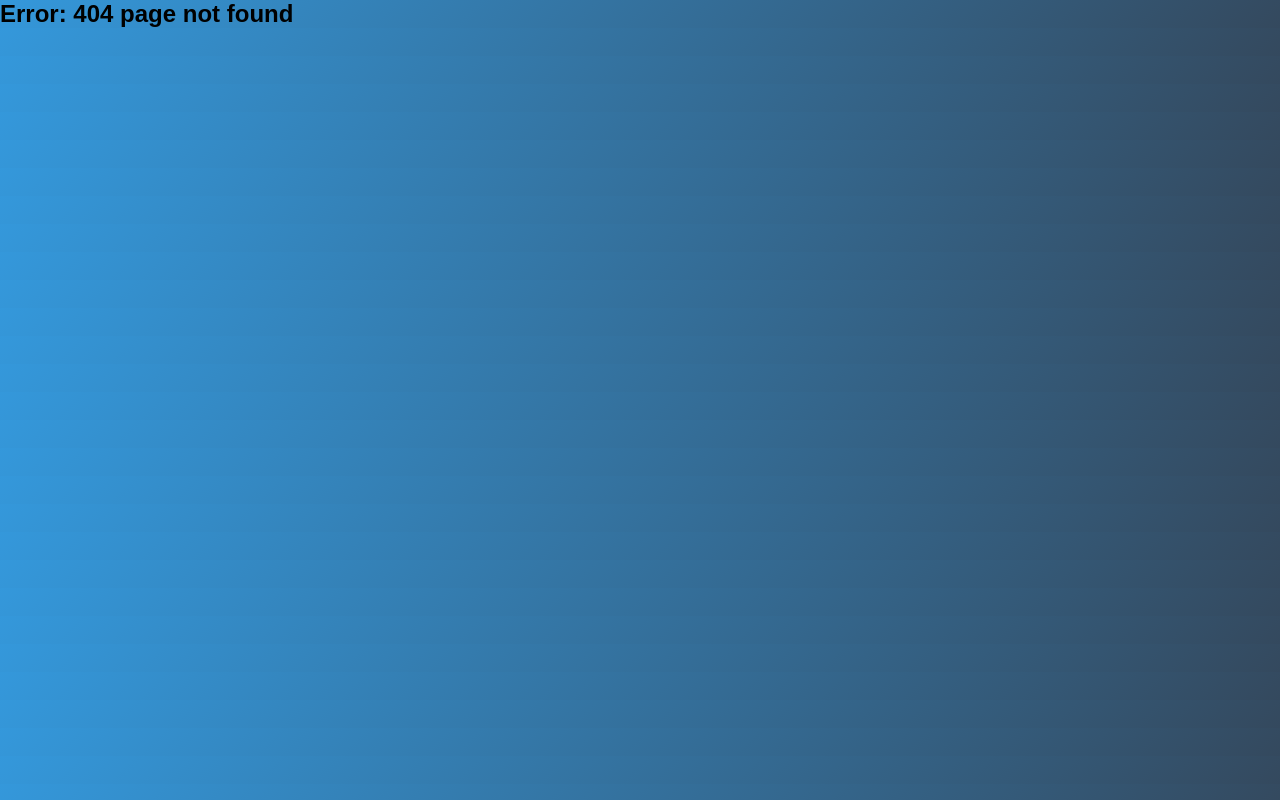
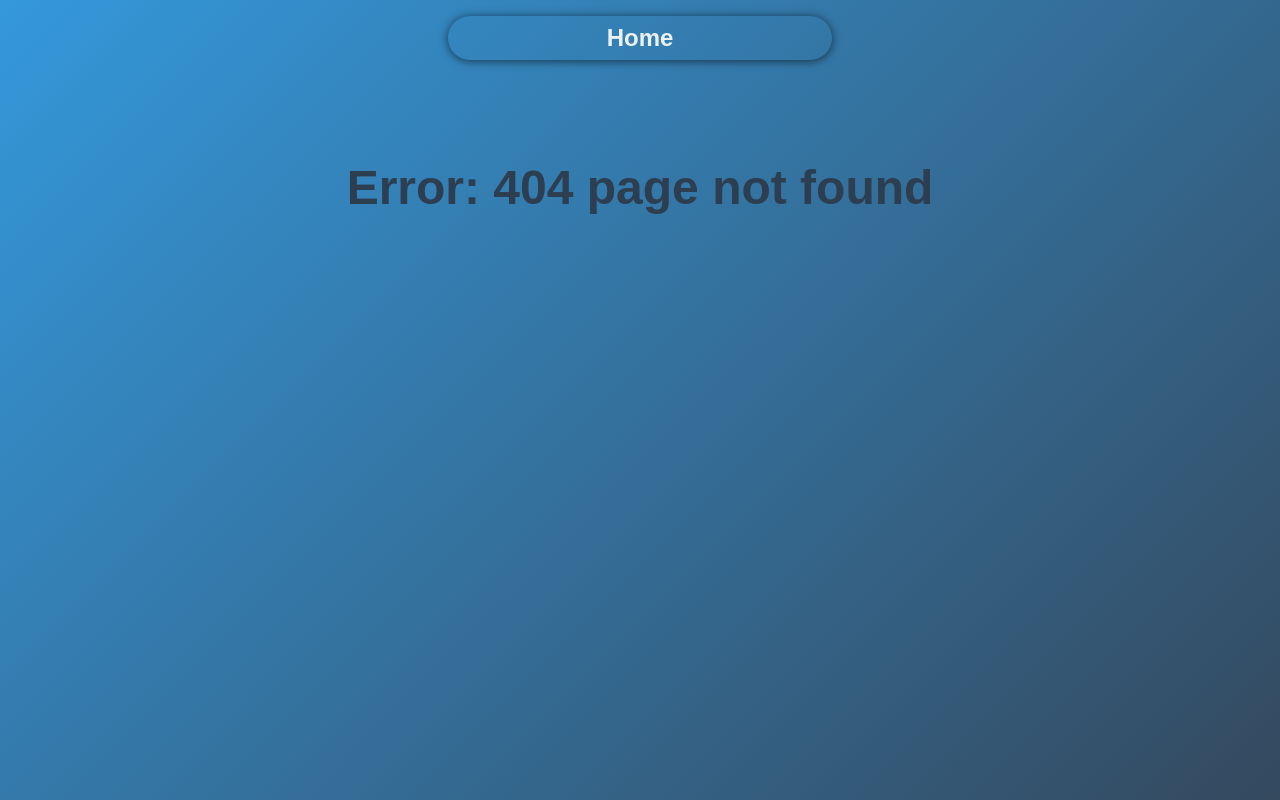
Before and after one commit to karthik-joseph/Todo_app, a Flask app: template templates/error.html in a window 1280 px wide. Run offline with Flask 3, Linux system fonts and the light colour scheme; the template is opened without the code that fills it, so the values that code supplies are empty.

Commit message:
Error Page Included for Page not Found

```diff
--- a/app.py
+++ b/app.py
@@ -112,7 +112,7 @@ def toggle_task(id):
 
 @app.errorhandler(404)
 def page_not_found(e):
-    return render_template('error.html')
+    return render_template('error.html',error=e)
 
 # run the application
 if __name__ == '__main__':
--- a/static/css/style.css
+++ b/static/css/style.css
@@ -32,6 +32,49 @@ a:hover {
 body {
   font-family: "Poppins", sans-serif;
   background: linear-gradient(135deg, var(--info) 0%, var(--dark-light) 100%);
+}
+/* --------------- */
+/* -----Error Page */
+/* --------------- */
+
+section.error-container {
+  width: 100%;
+  height: 100vh;
+  display: flex;
+  flex-direction: column;
+  align-items: center;
+  background: linear-gradient(135deg, var(--info) 0%, var(--dark-light) 100%);
+  overflow: hidden;
+}
+section.error-container a.return-home {
+  font-size: 1.5rem;
+  color: var(--light);
+  background: transparent;
+  padding: 0.5rem 1rem;
+  border-radius: 25px;
+  box-shadow: 0 1px 10px rgba(0, 0, 0, 0.6);
+  transition: background 0.3s ease;
+  font-weight: bold;
+  margin-top: 1rem;
+  width: 30%;
+  text-align: center;
+}
+section.error-container a.return-home:hover {
+  background: var(--dark-light);
+}
+section.error-container h1 {
+  font-size: 3rem;
+  color: var(--dark);
+  margin-top: 1rem;
+  margin-top: 100px;
+}
+section.error-container p {
+  font-size: 1.5rem;
+  color: var(--disabled);
+  margin-top: 1rem;
+  width: 50%;
+  text-align: center;
+  line-height: 1.5;
 }
 
 /* --------------- */
--- a/templates/error.html
+++ b/templates/error.html
@@ -1,6 +1,7 @@
 {% extends 'base.html' %} {% block title %} Error Page {% endblock %} {% block
 body %}
-<section class="container">
+<section class="error-container">
+  <a href="/" class="return-home">Home</a>
   <h1>Error: 404 page not found</h1>
   <p>{{ error }}</p>
 </section>
```
Also changed, not shown: instance/todo.db.
